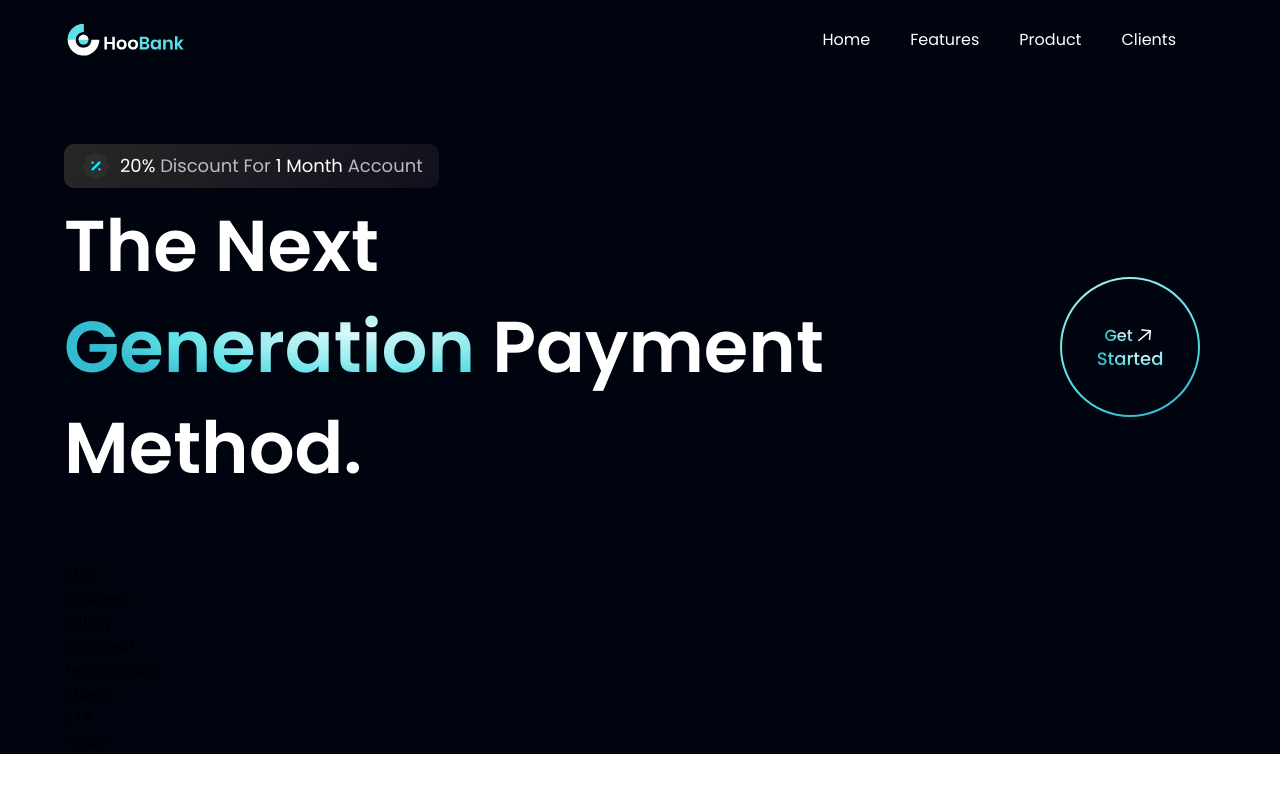
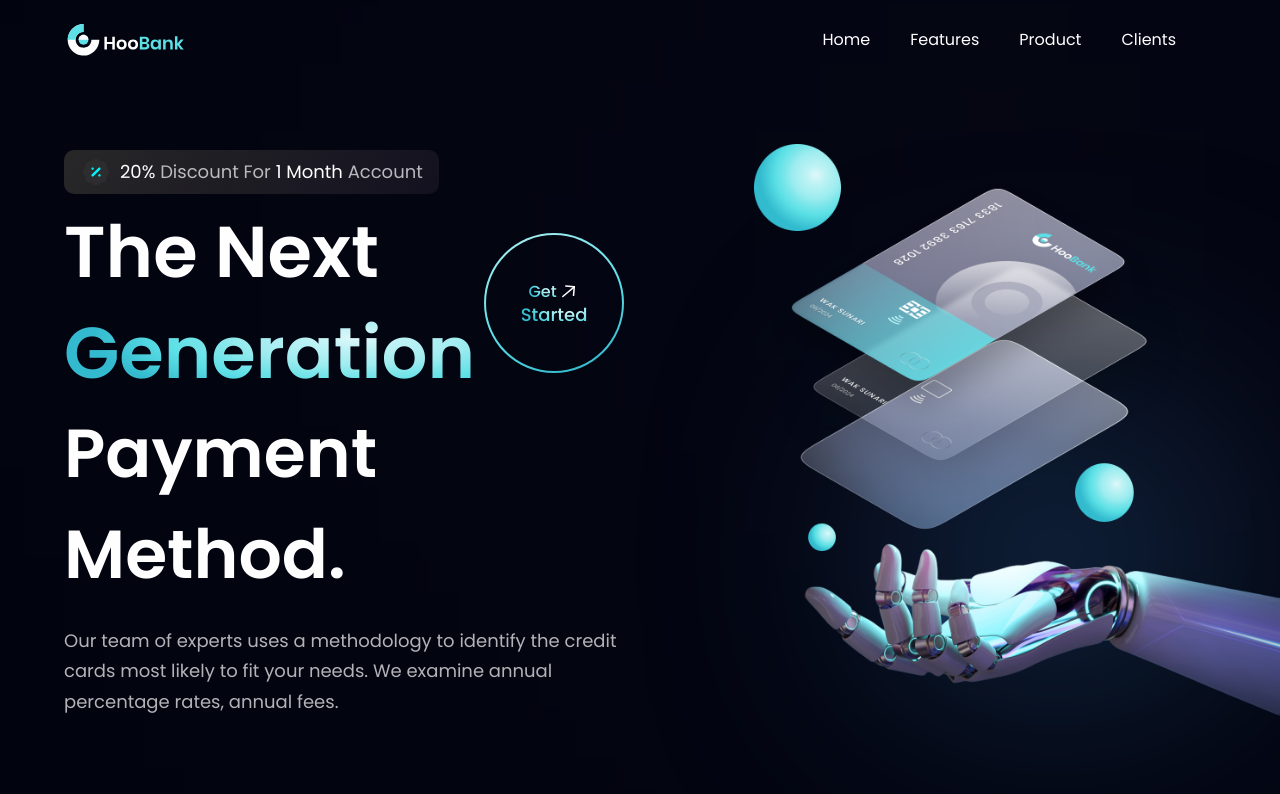
Before and after one commit to DEZester/react_tailwind, a React (Vite) app: page / in a window 1280 px wide. Shown: the top 794 px of the page. Built offline with nearby package versions, Linux system fonts and the light colour scheme.

Commit message:
Second part of Hero component

```diff
--- a/src/components/Hero.jsx
+++ b/src/components/Hero.jsx
@@ -1,5 +1,5 @@
 import styles from '../style'
-import { discount } from '../assets/index.js'
+import { discount, robot } from '../assets/index.js'
 import GetStarted from './GetStarted.jsx'
 
 const Hero = () => (
@@ -18,7 +18,6 @@
 				<h1 className='flex-1 font-poppins font-semibold ss:text-[72px] text-[52px] text-white ss:leading-[100.8px] leading-[75px]'>
 					The Next <br className='sm:block hidden' /> {' '}
 					<span className='text-gradient'>Generation</span> {' '}
-					Payment Method.
 				</h1>
 
 				<div className='ss:flex hidden md:mr-4 mr-0'>
@@ -26,6 +25,23 @@
 				</div>
 			</div>
 
+			<h1 className='font-poppins font-semibold ss:text-[68px] text-[52px] text-white ss:leading-[100.8px] leading-[75px] w-full'> Payment
+				Method.</h1>
+			<p className={`${styles.paragraph} msx-w-[470px] mt-5`}> Our team of experts uses a methodology to identify
+				the credit cards
+				most likely to fit your needs. We examine annual percentage rates,
+				annual fees.</p>
+		</div>
+
+		<div className={`flex-1 flex ${styles.flexCenter} md:my-0 my-10 relative`}>
+			<img src={robot} alt='robot' className='w-[100%] h-[100%%] relative z-[5]' />
+			<div className='absolute z-[0] w-[40%] h-[35%] top-0 pink__gradient'></div>
+			<div className='absolute z-[1] w-[80%] h-[80%] rounded-full bottom-[40] '></div>
+			<div className='absolute z-[0] w-[50%] h-[50%] right-20 bottom-20 blue__gradient'></div>
+		</div>
+
+		<div className={`ss:hidden ${styles.flexCenter}`}>
+			<GetStarted />
 		</div>
 	</section>
 )
```
